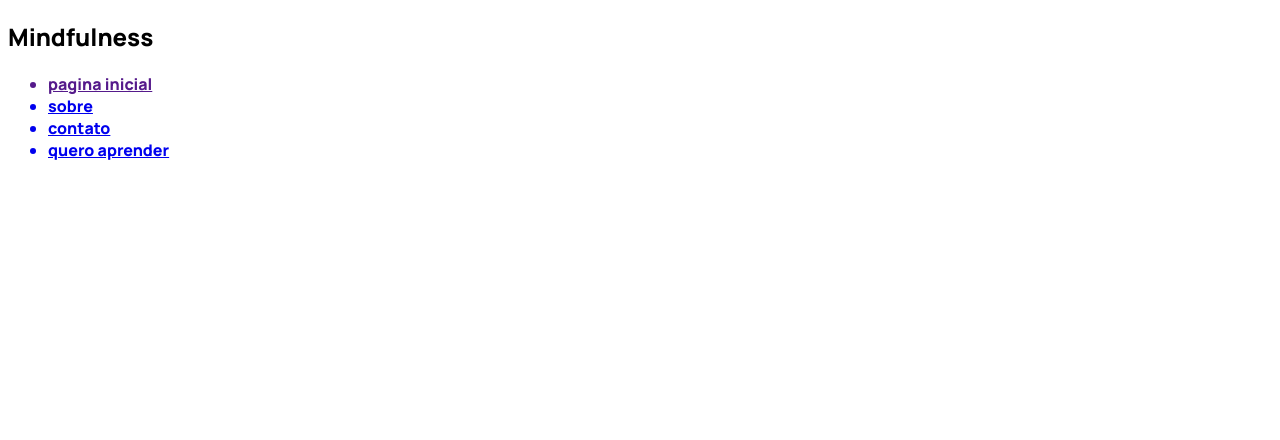
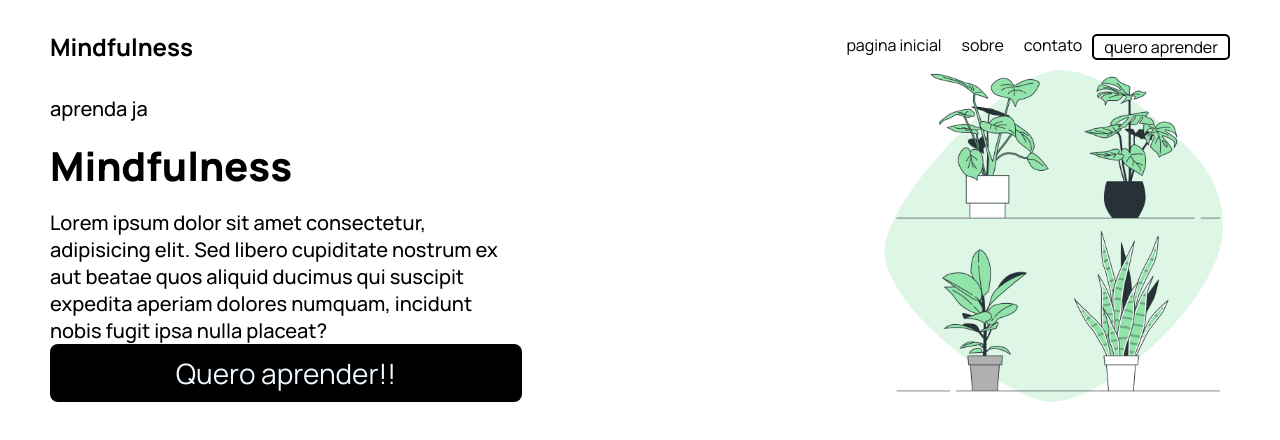
Before and after one commit to yannamaria/Mindfulness, a plain HTML site: page index.html in a window 1280 px wide. Drawn offline with Linux system fonts and the light colour scheme.

Commit message:
Add files via upload

```diff
--- a/index.html
+++ b/index.html
@@ -16,10 +16,22 @@
                 <a href=""><li>pagina inicial</li></a>
                 <a href="https://wccm.org/o-que-e-meditacao/?gad_source=1&gclid=EAIaIQobChMIhqP09oTlgwMVyVhIAB2msgq6EAAYASAAEgKU2fD_BwE"><li>sobre</li></a>
                 <a href="https://www.sos.org/meditation/learn-meditation/?gclid=EAIaIQobChMI5pPKkIXlgwMVHm5_AB27VwThEAAYASAAEgITU_D_BwE"><li>contato</li></a>
-                <a href="https://amorc.org.br/?gad_source=1&gclid=EAIaIQobChMIz77Gt4XlgwMV8EVIAB0a0gdzEAAYASAAEgJTx_D_BwE"><li>quero aprender</li></a>
+                <a class="botao-secundario" href="https://amorc.org.br/?gad_source=1&gclid=EAIaIQobChMIz77Gt4XlgwMV8EVIAB0a0gdzEAAYASAAEgJTx_D_BwE"><li>quero aprender</li></a>
 
             </ul>
         </section>
     </section>
+    <section class="corpo">
+        <section class="esquerda">
+             <p>aprenda ja</p>
+             <h1>Mindfulness</h1>
+             <p>Lorem ipsum dolor sit amet consectetur, adipisicing elit. Sed libero cupiditate nostrum ex aut beatae quos aliquid ducimus qui suscipit expedita aperiam dolores numquam, incidunt nobis fugit ipsa nulla placeat?</p>
+             <a class="botao-primario" href="">Quero aprender!!</a>
+        </section>
+
+        <section class="direita">
+            <img src="potted plants-bro.png" alt="Imagem de planta">
+        </section>
+    </section>
 </body>
 </html>
--- a/style.css
+++ b/style.css
@@ -1,6 +1,84 @@
+@import url('https://fonts.googleapis.com/css2?family=Manrope:wght@200;300;400;500;600;700;800&display=swap');
 
-  @import url('https://fonts.googleapis.com/css2?family=Manrope:wght@800&display=swap');
+*{
+  padding: 0;
+  margin: 0;
+
+}
 
 body{
     font-family: 'Manrope', sans-serif;
+    padding-left: 50px;
+    padding-right: 50px;
 }
+.topo{
+  align-items: center;
+  padding-top: 30px;
+  display: flex;
+  justify-content: space-between;
+}
+
+
+ul{
+  display: flex;
+  justify-content: center;
+}
+
+li{
+  list-style-type: none;
+   padding-left: 10px;
+   padding-right: 10px;
+}
+
+
+a{
+  text-decoration: none;
+  color: black;
+
+}
+
+.botao-secundario{
+  border: 2px solid black;
+  border-radius: 5px;
+}
+
+img{
+  width: 350px;
+}
+.corpo{
+
+  display: flex;
+  justify-content: space-between;
+  align-items: center;
+}
+
+.esquerda{
+  display: flex;
+  flex-direction: column;
+  width: 40%;
+}
+
+p{
+  font-size: 20px;
+  font-weight: 500;
+
+}
+
+h1{
+  font-size: 40px;
+  font-weight: 900;
+}
+
+.botao-primario{
+background-color: black;
+color: aliceblue;
+font-size: 28px;
+border-radius: 8px;
+text-align: center;
+padding: 10px;
+}
+
+p,h1{
+  padding-top: 16px;
+
+}
```
Also changed, not shown: potted plants-bro.png (added).
